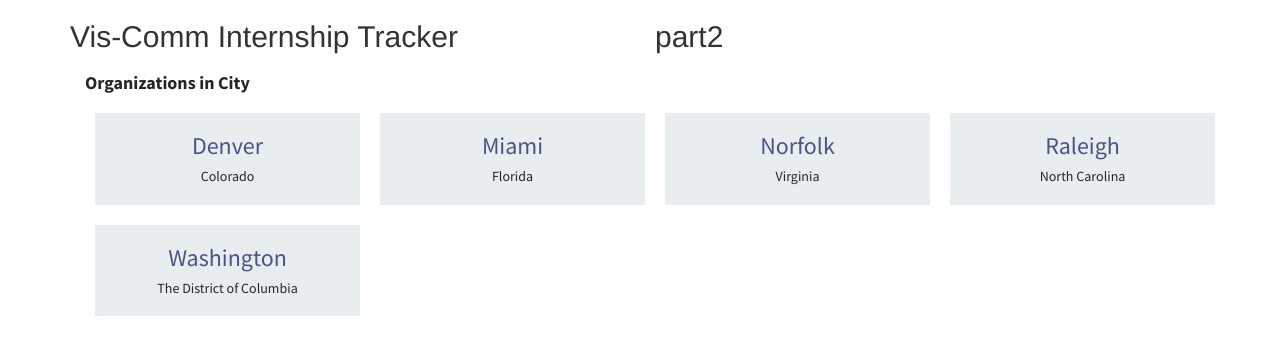
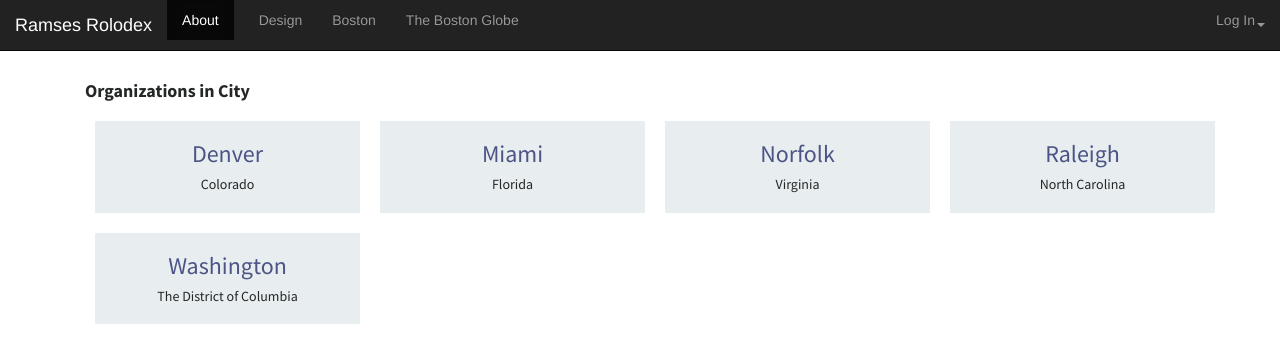
Before and after one commit to steven-king/internship-job-tracker, a Django app: page /city/ in a window 1280 px wide. Shown: the top 363 px of the page. Run offline with Django 3.2, Linux system fonts and the light colour scheme; data comes from the database, SQL or seed files in the repository; style sheets or scripts are compiled from the project's sources; parts of the project's set-up code (start-up, migrations or seed data) failed here and were passed over; some libraries are stand-ins or nearby versions.

Commit message:
beginning of base.html and home.html template work

```diff
--- a/tracker/tracker/templates/base.html
+++ b/tracker/tracker/templates/base.html
@@ -16,19 +16,54 @@
 <body>
 {% block header %}
 <header>
-	<div class="container">
-        <div class="row">
-            <div class="col-md-6">
+		<nav class="navbar navbar-default navbar-inverse navbar-static-top" role="navigation">
+		  <div class="container-fluid">
+		    <!-- Brand and toggle get grouped for better mobile display -->
+		    <div class="navbar-header">
+		      <button type="button" class="navbar-toggle" data-toggle="collapse" data-target="#bs-example-navbar-collapse-1">
+			<span class="sr-only">Toggle navigation</span>
+			<span class="icon-bar"></span>
+			<span class="icon-bar"></span>
+			<span class="icon-bar"></span>
+		      </button>
+		      <a class="navbar-brand" href="#">Ramses Rolodex</a>
+		    </div>
 
-		       <h2>Vis-Comm Internship Tracker</h2>
-             </div>
+		    <!-- Collect the nav links, forms, and other content for toggling -->
+		    <div class="collapse navbar-collapse" id="bs-example-navbar-collapse-1">
+		      <ul class="nav navbar-nav">
+			<li class="active"><a href="#">About</a></li>
+		      </ul>
 
-         <div class="col-md-6">
+		     <!-- Here goes the user preferences -->
+		     <ul class="nav navbar-nav preferences">
+			<li><a href="#">Design</a></li>
+			<li><a href="#">Boston</a></li>
+			<li><a href="#">The Boston Globe</a></li>
+		      </ul>
 
-             <h2>part2</h2>
-        </div>
-    </div>
-	</div>
+
+		      <ul class="nav navbar-nav navbar-right">
+			<li class="dropdown">
+			  <a href="#" class="dropdown-toggle" data-toggle="dropdown">Log In<b class="caret"></b></a>
+			  <ul class="dropdown-menu">
+			    <li>Email</li>
+				<div class="form-group">
+				  <form type="text" class="form-control" placeholder=""></form>
+				</div>
+			     <li>Password</li>
+				<div class="form-group">
+				  <form type="text" class="form-control" placeholder=""></form>
+				</div>
+				<hr>
+			    <li class="divider"></li>
+			    <li><a href="#">Or, sign up with Facebook here</a></li>
+			  </ul>
+			</li>
+		      </ul>
+		    </div><!-- /.navbar-collapse -->
+		  </div><!-- /.container-fluid -->
+		</nav>
 </header>
 {% endblock %}
 <div class="container">
```
Also changed, not shown: src/less/base.less (added, +29 -0 lines), src/less/mixins.less (added, +10 -0 lines), src/less/theme-styles.less (added, +12 -0 lines), src/less/variables.less (added, +60 -0 lines), tracker/interactive_app/templates/interactive_app/home.html (+20 -9 lines), tracker/tracker/static_media/css/base.css (added, +20 -0 lines), 4 other files.
